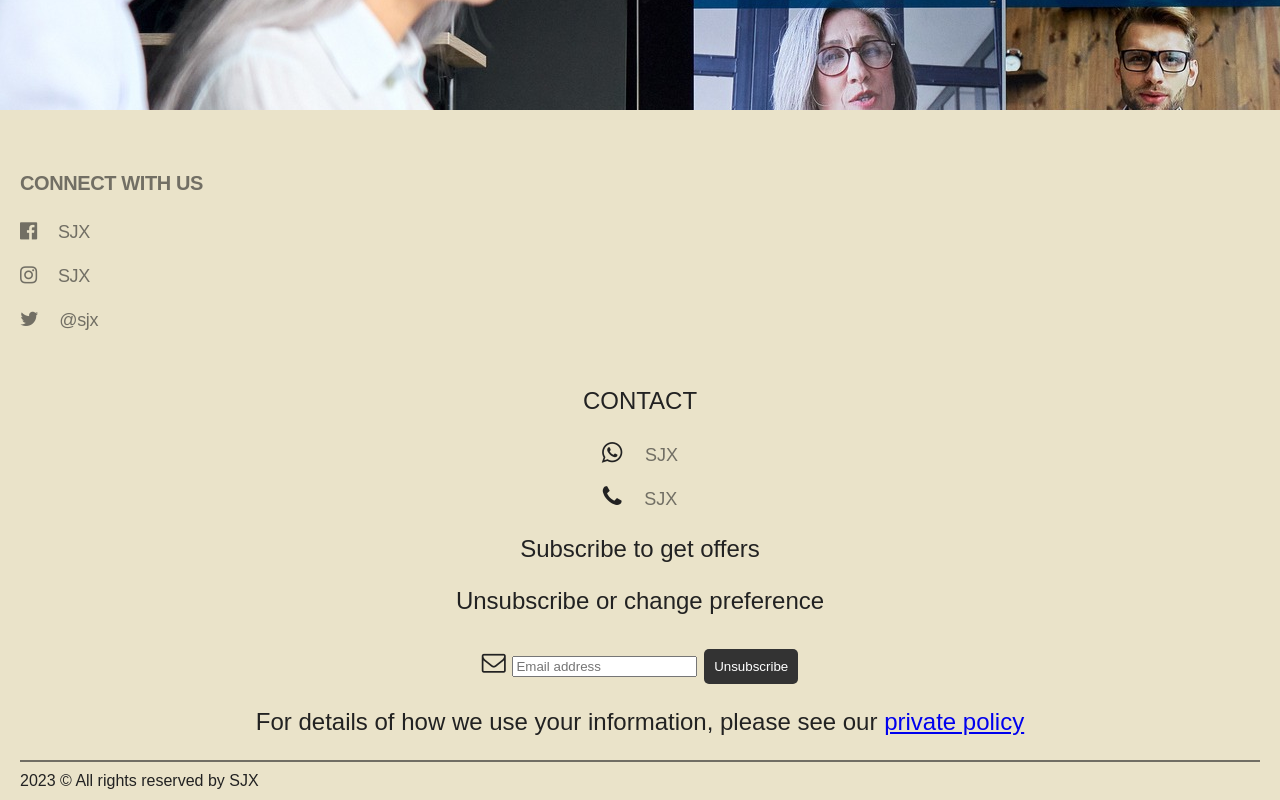
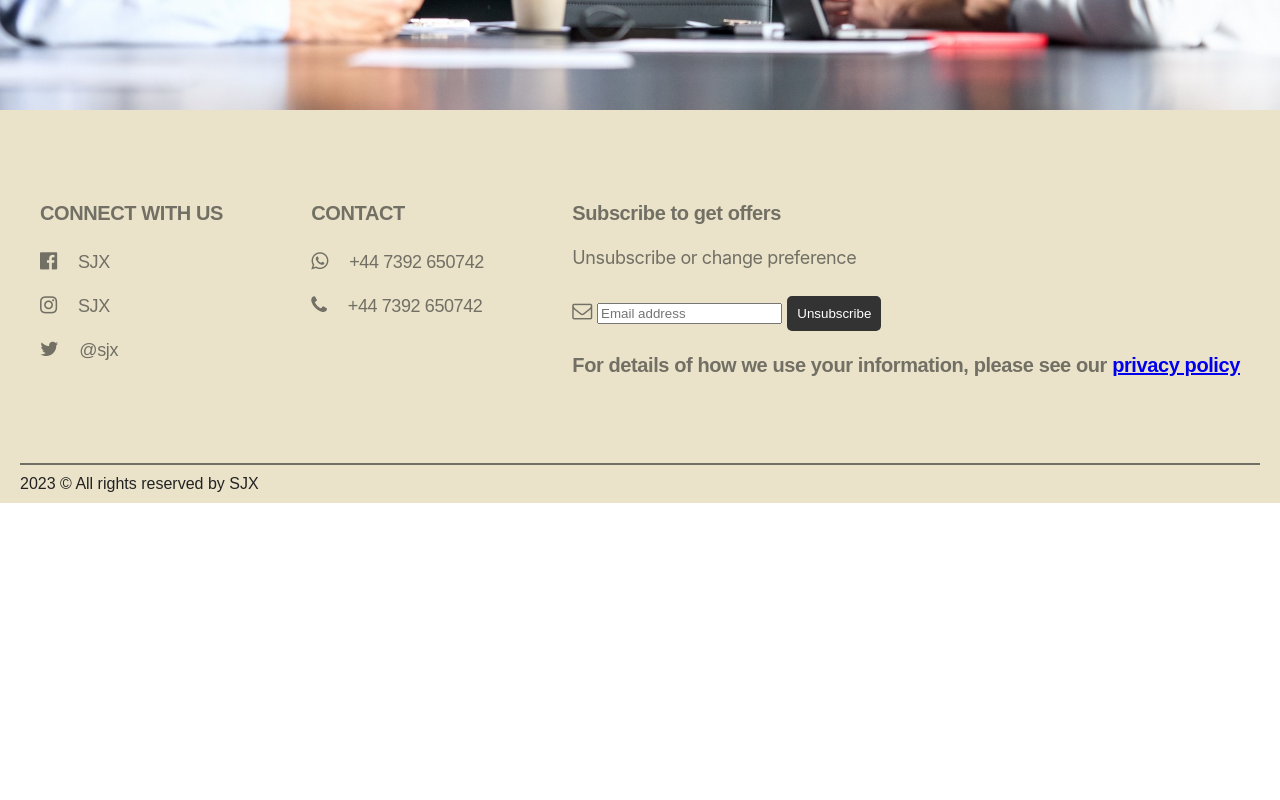
Before and after one commit to holooluwatosin/webpage, a plain HTML site: page index.html in a window 1280 px wide. Shown: the part 700-1500 px from the top of the page. After the commit the page ends 1203 px from the top, so only its background shows below. Drawn offline with Linux system fonts and the light colour scheme.

Commit message:
..background image set

```diff
--- a/index.html
+++ b/index.html
@@ -79,7 +79,7 @@
     </main>
     <footer id="websiteHeader">
         <div id="bgColor">
-            <div>
+            <div class="foot-wrapper">
                 <div class="first-foot">
                     <p>CONNECT WITH US</p>
                     <div class="social-media">
@@ -115,7 +115,7 @@
                             <i class="fa fa-whatsapp" aria-hidden="true"></i>
                         </span>
                         <span class="social-media-handle">
-                            SJX
+                            +44 7392 650742
                         </span>
                     </div>
                     <div class="social-media">
@@ -123,13 +123,13 @@
                             <i class="fa fa-phone" aria-hidden="true"></i>
                         </span>
                         <span class="social-media-handle">
-                            SJX
+                            +44 7392 650742
                         </span>
                     </div>
                 </div>
                 <div class="third-foot">
                     <p>Subscribe to get offers</p>
-                    <p>Unsubscribe or change preference</p>
+                    <p class="Unsubscribe">Unsubscribe or change preference</p>
                     <div>
                         <i class="fa fa-envelope-o" aria-hidden="true"></i>
                         <input type="text" placeholder="Email address" name="search">
@@ -138,7 +138,7 @@
                             <!-- <i class="fa fa-search"></i> -->
                         </button>
                     </div>
-                    <p>For details of how we use your information, please see our <a href="#">private policy</a></p>
+                    <p>For details of how we use your information, please see our <a href="#">privacy policy</a></p>
                 </div>
             </div>
             <div class="divider"></div>
--- a/style.css
+++ b/style.css
@@ -99,11 +99,17 @@ button {
 /*  */
 main {
     background-image: url(./assets/images/sjx_background_image.jpg);
+    background-size: cover;
     height: 700px;
     padding: 20px;
     color: #EAE3C9;
 }
-.first-foot{
+.foot-wrapper {
+    display: flex;
+    justify-content: space-between;
+    padding: 10px 20px;
+}
+.first-foot, .second-foot, .third-foot{
     color: rgba(34, 34, 34, 0.60);
     /* font-family: Inter; */
     font-size: 20px;
@@ -113,6 +119,14 @@ main {
     letter-spacing: -0.4px;
     text-align: left;
     margin: 49px 0 54px 0;
+}
+.Unsubscribe {
+    color: rgba(34, 34, 34, 0.60);
+    font-family: Inter;
+    font-size: 18px;
+    font-style: normal;
+    font-weight: 400;
+    line-height: normal;
 }
 .social-media {
     margin-bottom: 16px;
@@ -167,7 +181,10 @@ main {
     }
 
     /* Settings page */
-    section {
+    /* section {
         padding: 10px;
+    } */
+    .foot-wrapper {
+        flex-direction: column;
     }
 }
```
Also changed, not shown: settings.css (+7 -0 lines).
